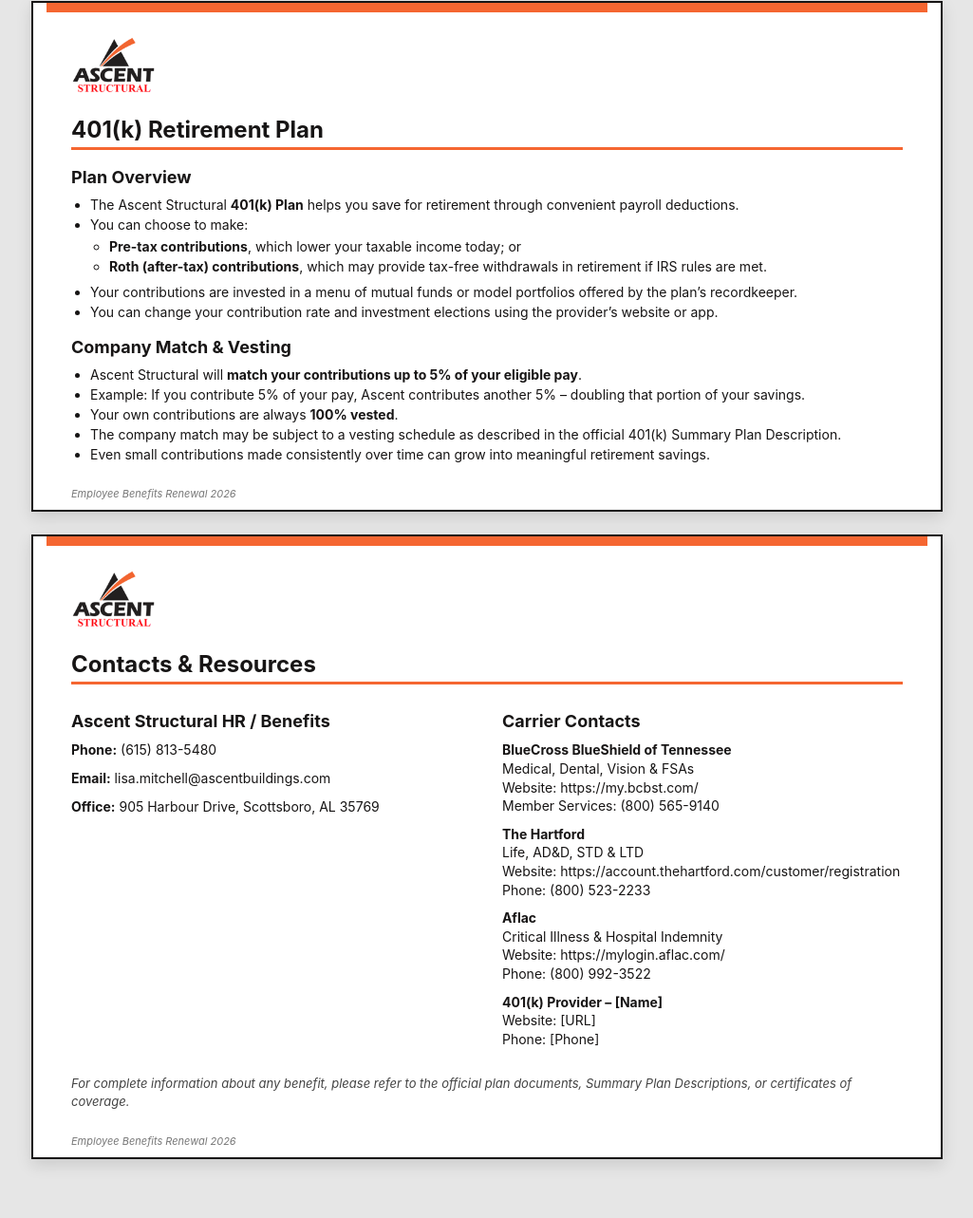
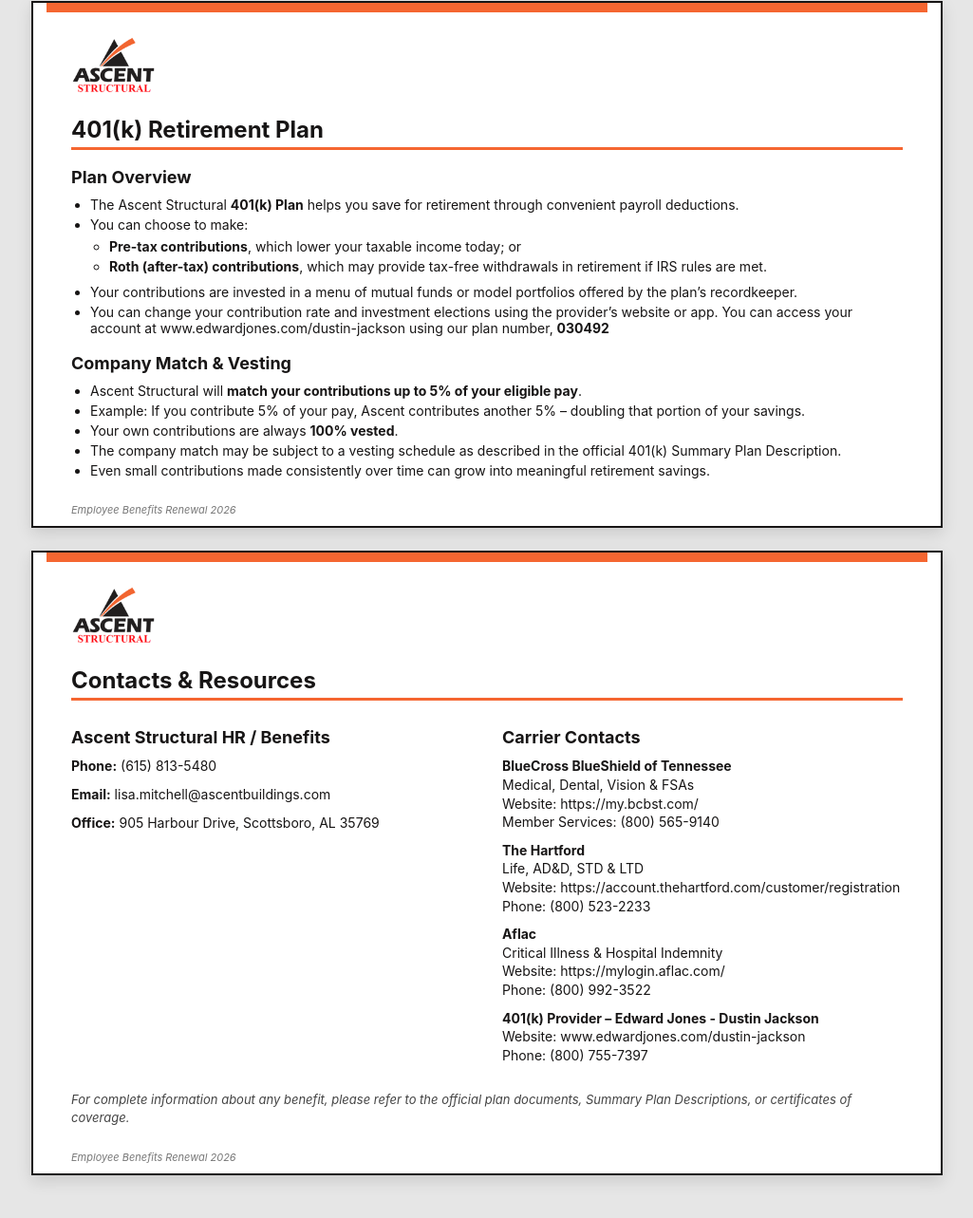
Before and after one commit to huntdb95-cloud/ascentbenefits, a plain HTML site: page index.html in a window 1280 px wide. Shown: the part 8763-10046 px from the top of the page at 95% size, without its empty margins (127-1152 px from the left). Drawn offline with Linux system fonts and the light colour scheme.

Commit message:
Update index.html

```diff
--- a/index.html
+++ b/index.html
@@ -946,7 +946,7 @@
         </ul>
       </li>
       <li>Your contributions are invested in a menu of mutual funds or model portfolios offered by the plan’s recordkeeper.</li>
-      <li>You can change your contribution rate and investment elections using the provider’s website or app.</li>
+      <li>You can change your contribution rate and investment elections using the provider’s website or app. You can access your account at www.edwardjones.com/dustin-jackson using our plan number, <strong>030492</strong></li>
     </ul>
 
     <h3>Company Match &amp; Vesting</h3>
@@ -993,9 +993,9 @@
           Website: https://mylogin.aflac.com/<br />
           Phone: (800) 992-3522
         </p>
-        <p><strong>401(k) Provider – [Name]</strong><br />
-          Website: [URL]<br />
-          Phone: [Phone]</p>
+        <p><strong>401(k) Provider – Edward Jones - Dustin Jackson</strong><br />
+          Website: www.edwardjones.com/dustin-jackson<br />
+          Phone: (800) 755-7397</p>
       </div>
     </div>
 
```
